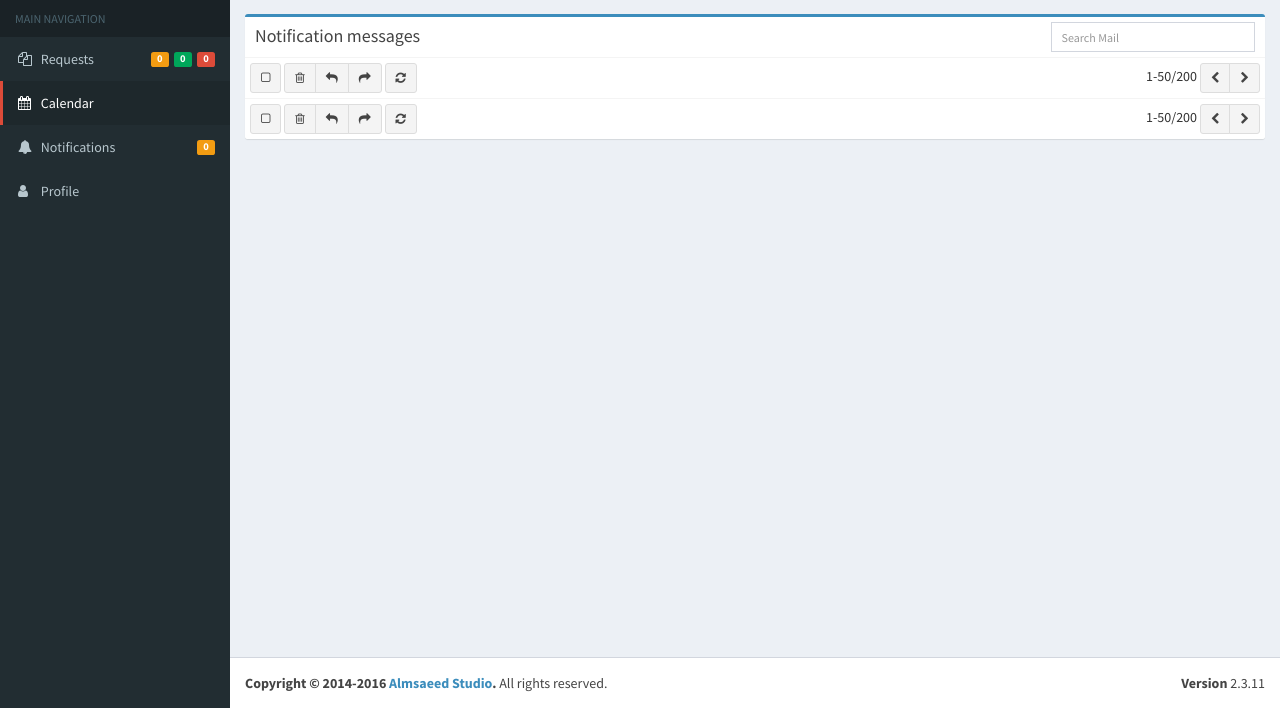
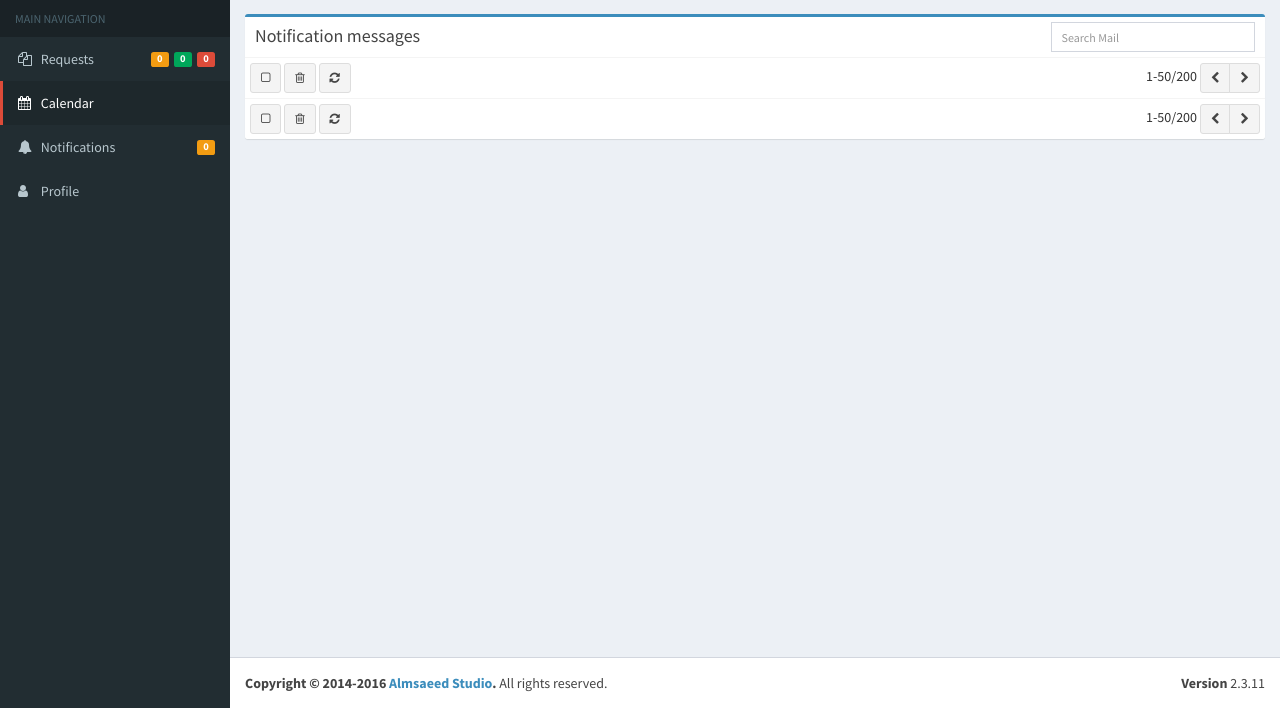
Before and after one commit to RusEu/mevoy, a Django app: page /notifications/ in a window 1280 px wide. Shown: the part 92-800 px from the top of the page. Run offline with Django 3.2, Linux system fonts and the light colour scheme; some libraries are stand-ins or nearby versions; some web fonts are replaced.

Commit message:
Removed unnecessary buttons in the notifications page

```diff
--- a/templates/notifications/index.html
+++ b/templates/notifications/index.html
@@ -31,8 +31,6 @@
                 </button>
                 <div class="btn-group">
                   <button type="button" class="btn btn-default btn-sm"><i class="fa fa-trash-o"></i></button>
-                  <button type="button" class="btn btn-default btn-sm"><i class="fa fa-reply"></i></button>
-                  <button type="button" class="btn btn-default btn-sm"><i class="fa fa-share"></i></button>
                 </div>
                 <!-- /.btn-group -->
                 <button type="button" class="btn btn-default btn-sm"><i class="fa fa-refresh"></i></button>
@@ -75,8 +73,6 @@
                 </button>
                 <div class="btn-group">
                   <button type="button" class="btn btn-default btn-sm"><i class="fa fa-trash-o"></i></button>
-                  <button type="button" class="btn btn-default btn-sm"><i class="fa fa-reply"></i></button>
-                  <button type="button" class="btn btn-default btn-sm"><i class="fa fa-share"></i></button>
                 </div>
                 <!-- /.btn-group -->
                 <button type="button" class="btn btn-default btn-sm"><i class="fa fa-refresh"></i></button>
```
